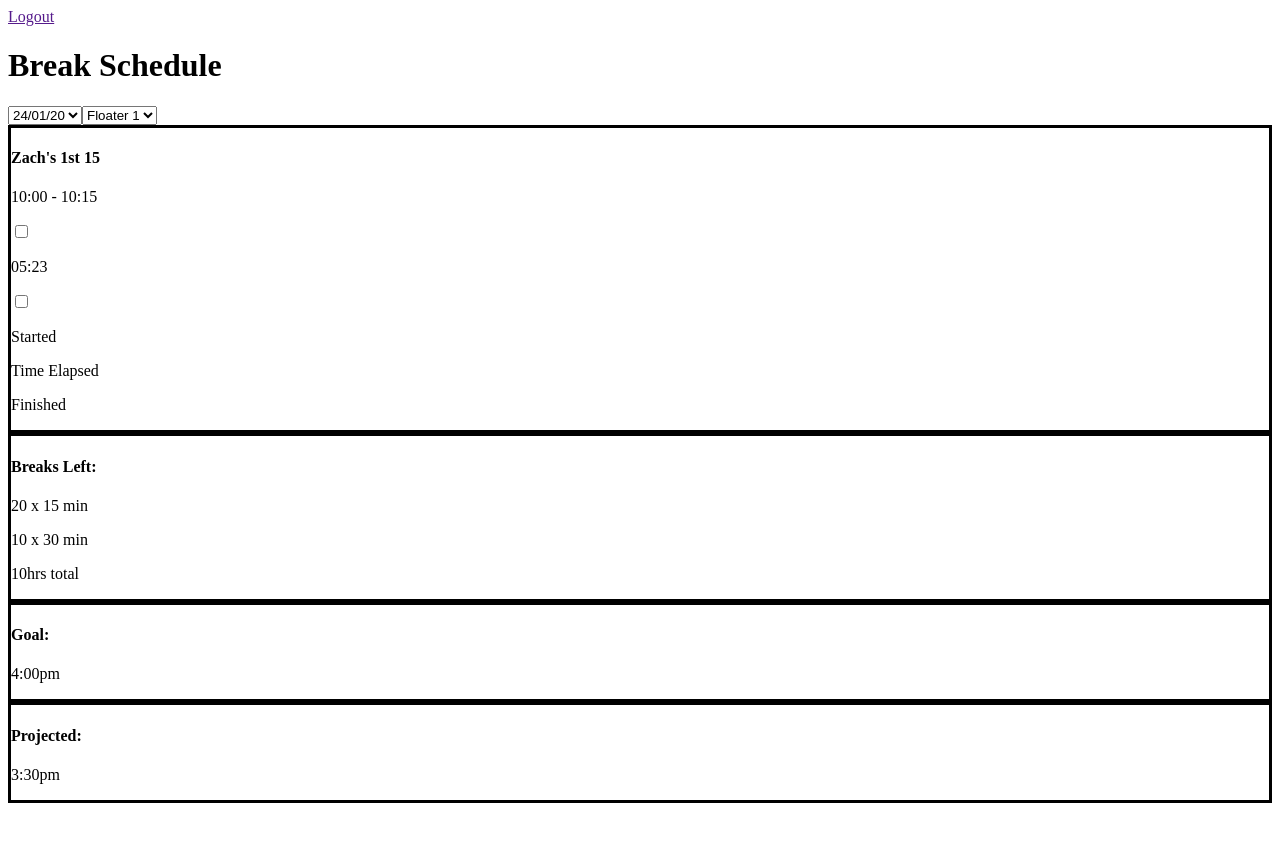
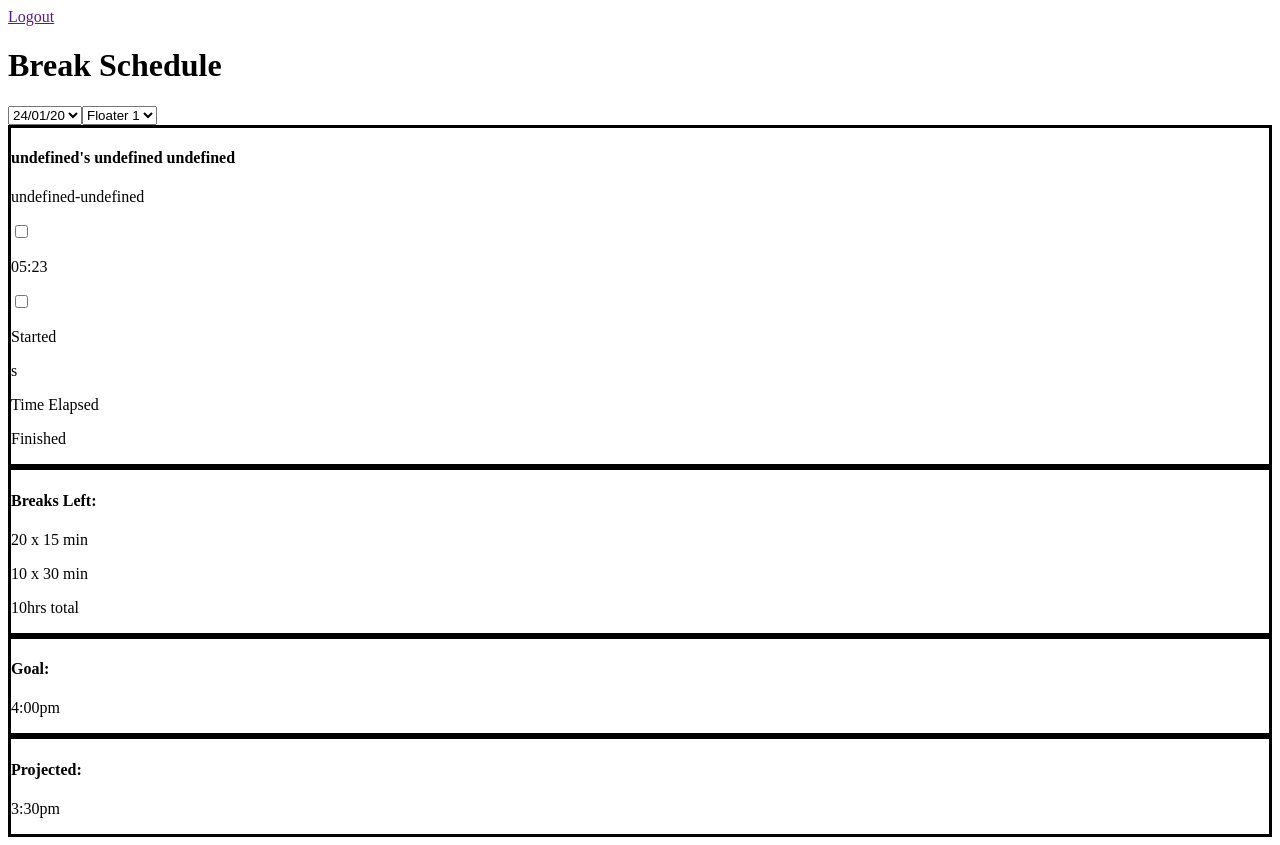
Before and after one commit to s3477631/FinalProject-FrontEnd, a React (Create React App) app: page /floater in a window 1280 px wide. Before the commit the page ends 811 px from the top, so only its background shows below. Built offline with nearby package versions, Linux system fonts and the light colour scheme; sample sign-in values are in the browser's storage.

Commit message:
start pulling from seeds in floater view, add breakNum column to seeds

```diff
--- a/src/components/Break.js
+++ b/src/components/Break.js
@@ -1,14 +1,16 @@
 import React from "react"
 
-export default function Break() {
+export default function Break(props) {
+    const breakTitle = `${props.employee}'s ${props.breakNum} ${props.breakDuration}`
+    const scheduledTime = `${props.startTime}-${props.endTime}`
     return (
         <div style={{borderStyle: 'solid'}}>
-            <h4 class="break-title">Zach's 1st 15</h4>
-            <p class="scheduled-time">10:00 - 10:15</p>
+            <h4 class="break-title">{breakTitle}</h4>
+            <p class="scheduled-time">{scheduledTime}</p>
             <input type="checkbox" class="started" />
             <p class="time-elapsed">05:23</p>
             <input type="checkbox" class="finished" />
-            <p>Started</p>
+            <p>Started</p>s
             <p>Time Elapsed</p>
             <p>Finished</p>
         </div>
--- a/src/modules/seeds.js
+++ b/src/modules/seeds.js
@@ -6,6 +6,7 @@ const breakSchedules = {
             endTime: "10:15",
             duration: 15,
             floater: 1,
+            breakNum: 1,
         },
         {
             employee: "CoWorker 2",
@@ -13,6 +14,7 @@ const breakSchedules = {
             endTime: "10:15",
             duration: 15,
             floater: 2,
+            breakNum: 1,
         },
         {
             employee: "CoWorker 3",
@@ -20,6 +22,7 @@ const breakSchedules = {
             endTime: "10:30",
             duration: 15,
             floater: 1,
+            breakNum: 1,
         },
         {
             employee: "CoWorker 4",
@@ -27,6 +30,71 @@ const breakSchedules = {
             endTime: "10:30",
             duration: 15,
             floater: 2,
+            breakNum: 1,
+        },
+        {
+            employee: "CoWorker 1",
+            startTime: "10:30",
+            endTime: "11:00",
+            duration: 30,
+            floater: 1,
+            breakNum: 1,
+        },
+        {
+            employee: "CoWorker 2",
+            startTime: "10:30",
+            endTime: "11:00",
+            duration: 30,
+            floater: 2,
+            breakNum: 1,
+        },
+        {
+            employee: "CoWorker 3",
+            startTime: "11:00",
+            endTime: "11:30",
+            duration: 30,
+            floater: 1,
+            breakNum: 1,
+        },
+        {
+            employee: "CoWorker 4",
+            startTime: "11:00",
+            endTime: "11:30",
+            duration: 30,
+            floater: 2,
+            breakNum: 1,
+        },
+        {
+            employee: "CoWorker 1",
+            startTime: "11:30",
+            endTime: "11:45",
+            duration: 15,
+            floater: 1,
+            breakNum: 2,
+        },
+        {
+            employee: "CoWorker 2",
+            startTime: "11:30",
+            endTime: "11:45",
+            duration: 15,
+            floater: 2,
+            breakNum: 2,
+        },
+        {
+            employee: "CoWorker 3",
+            startTime: "11:45",
+            endTime: "12:00",
+            duration: 15,
+            floater: 1,
+            breakNum: 2,
+        },
+        {
+            employee: "CoWorker 4",
+            startTime: "11:45",
+            endTime: "12:00",
+            duration: 15,
+            floater: 2,
+            breakNum: 2,
         },
     ],
     "23/01/2020": [
--- a/src/views/FloaterView.js
+++ b/src/views/FloaterView.js
@@ -1,6 +1,7 @@
 import React from "react"
 import Break from "../components/Break"
 import Logout from "../components/Logout"
+import breakSchedules from "../modules/seeds"
 
 export default function FloaterView() {
     return (
```
